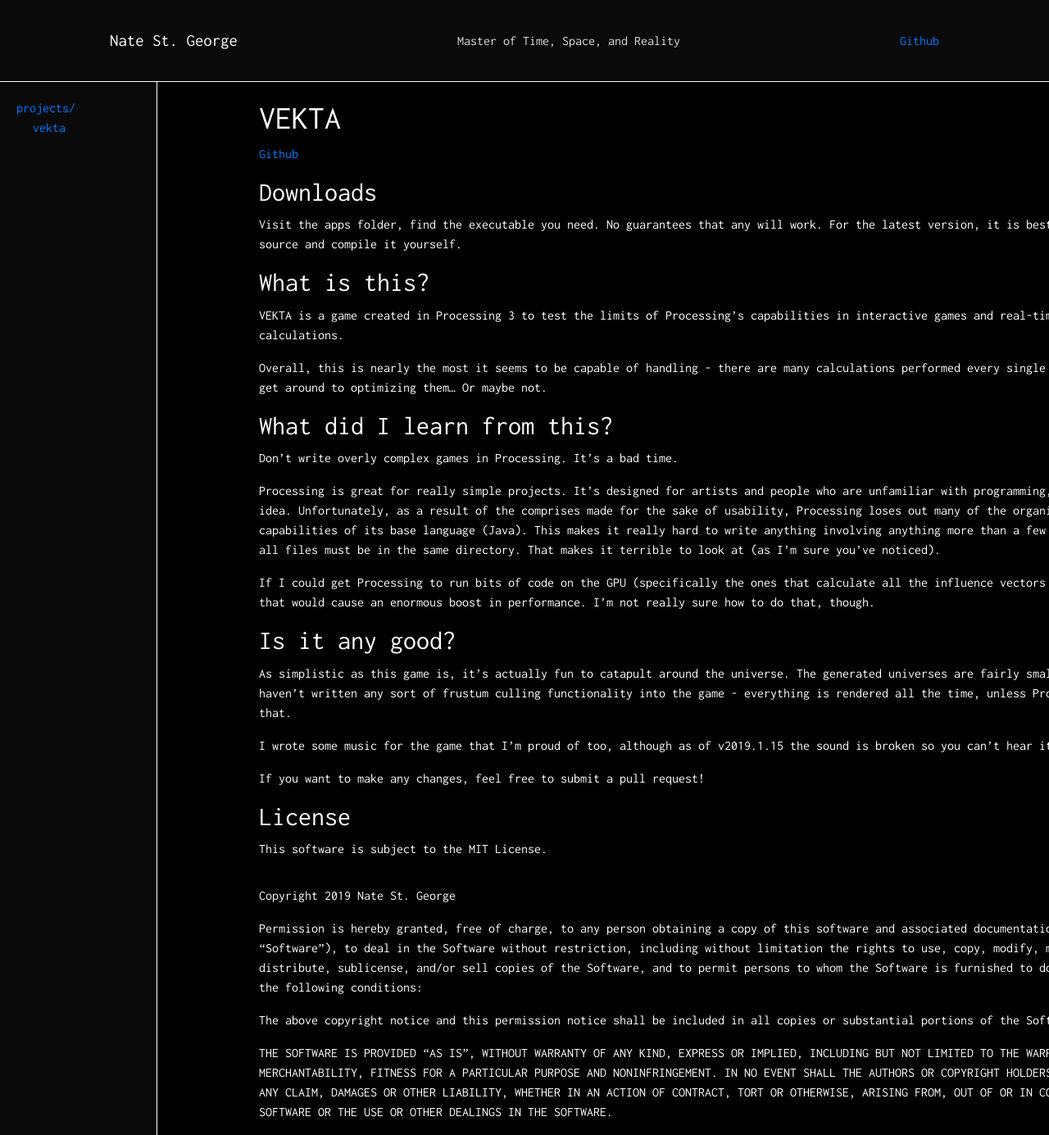
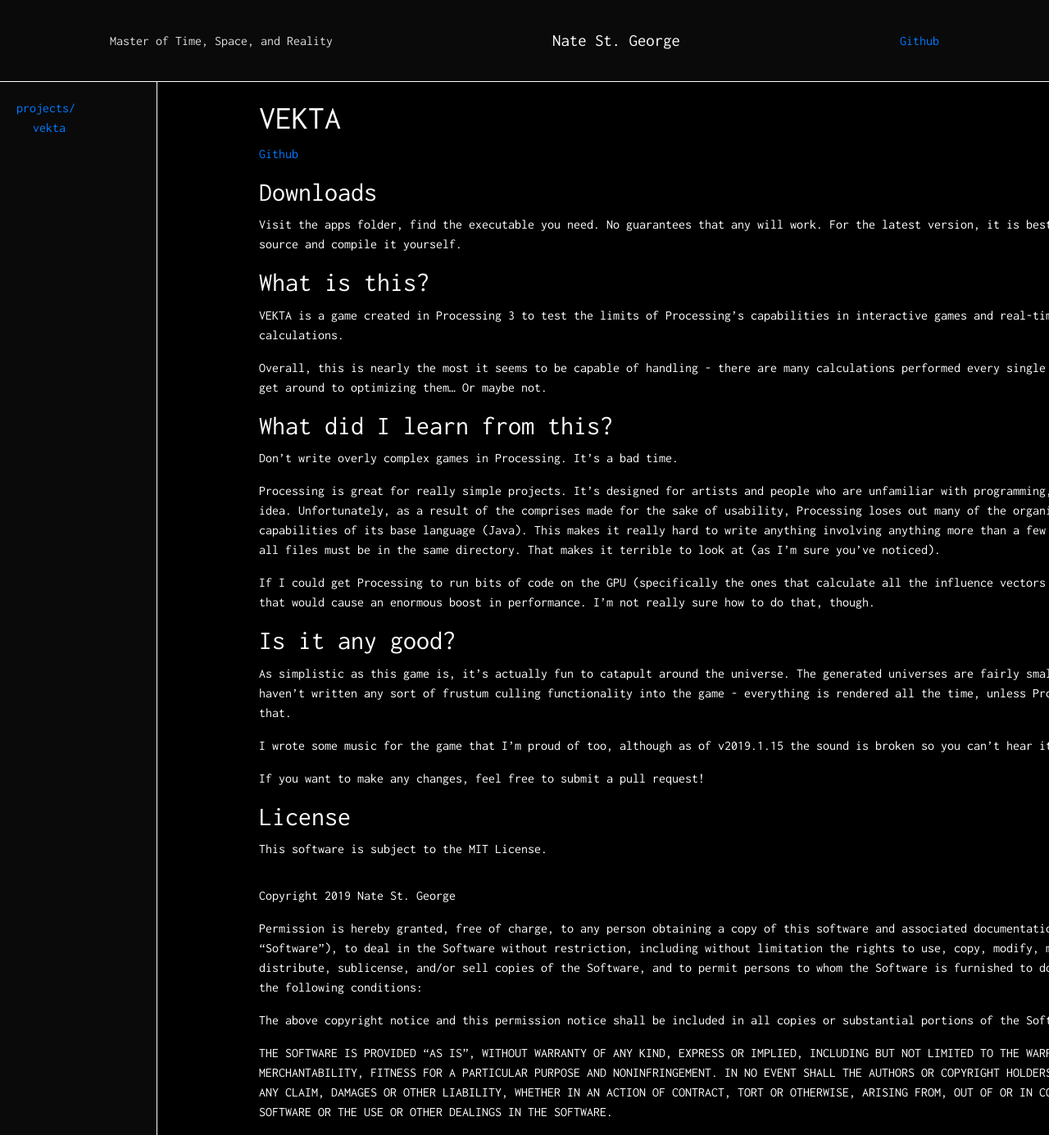
Before and after one commit to StGerGer/stgerger.github.io, a Jekyll site: the page built from vekta.md, in a window 1280 px wide and 1385 px high. Shown: the whole window at 82% size. Built offline with Jekyll 4.4.1, drawn with Linux system fonts in a browser that asks for light colours; our own code applies the rules of GitHub Pages for plain Markdown files.

Commit message:
Update default.html

```diff
--- a/_layouts/default.html
+++ b/_layouts/default.html
@@ -10,8 +10,8 @@
   </head>
   <body>
     <div id="header">
+      <span class="subtitle">Master of Time, Space, and Reality</span>
       <span class="title">Nate St. George</span>
-      <span class="subtitle">Master of Time, Space, and Reality</span>
       <a href="https://github.com/StGerGer">Github</a>
     </div>
     <div id="sidebar">
```
